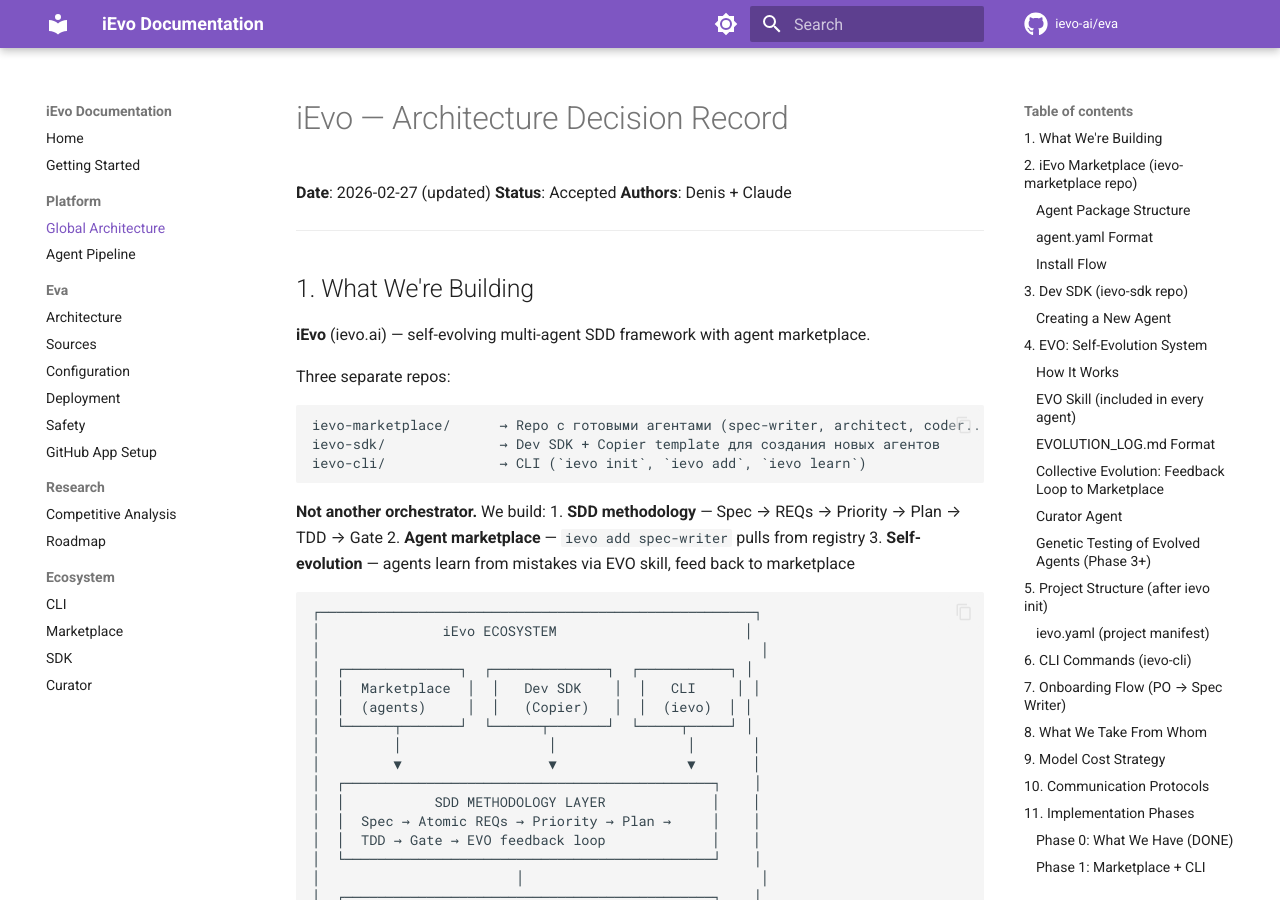
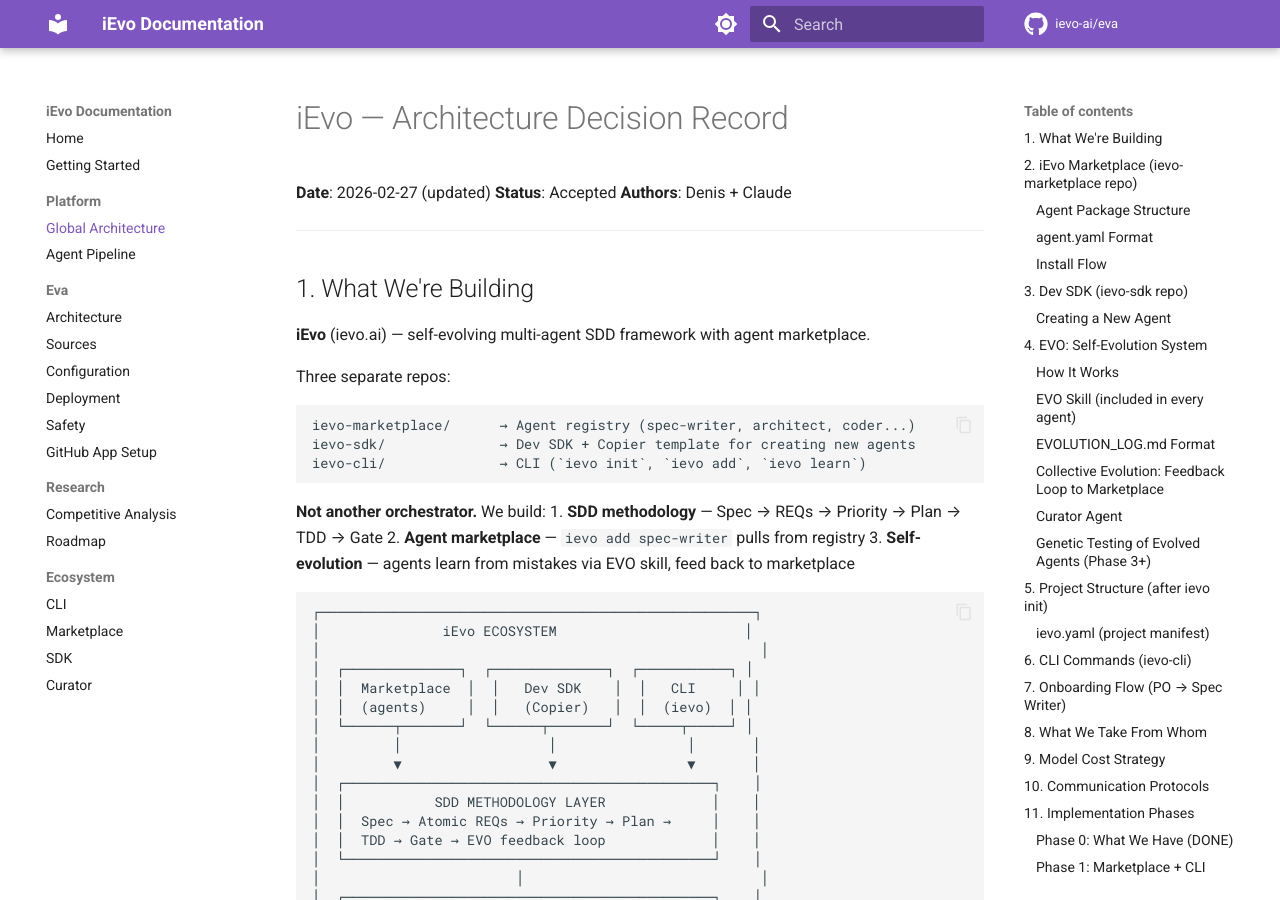
Before and after one commit to ievo-ai/eva, an MkDocs documentation site: the page built from docs/global-architecture.md, in a window 1280 px wide and 900 px high. Built offline with MkDocs 1.6.1 and Material for MkDocs 9.7.7, drawn with Linux system fonts in a browser that asks for light colours; comment, search, counter and statistics services are not loaded.

Commit message:
fix: translate Russian comments to English in global-architecture.md
Co-Authored-By: Claude Opus 4.6 <noreply@anthropic.com>

````diff
--- a/docs/global-architecture.md
+++ b/docs/global-architecture.md
@@ -13,8 +13,8 @@
 Three separate repos:
 
 ```
-ievo-marketplace/      → Repo с готовыми агентами (spec-writer, architect, coder...)
-ievo-sdk/              → Dev SDK + Copier template для создания новых агентов
+ievo-marketplace/      → Agent registry (spec-writer, architect, coder...)
+ievo-sdk/              → Dev SDK + Copier template for creating new agents
 ievo-cli/              → CLI (`ievo init`, `ievo add`, `ievo learn`)
 ```
 
````
